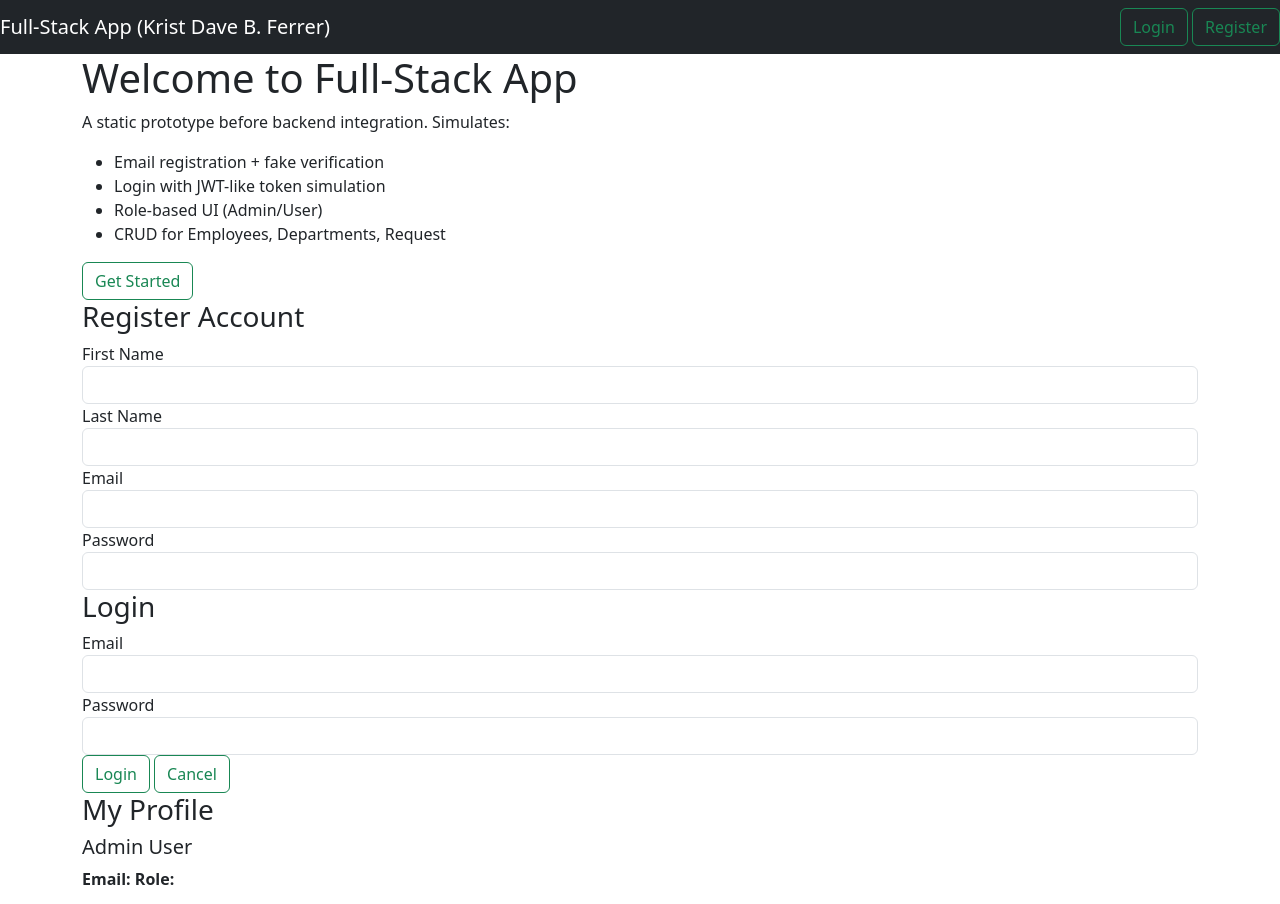
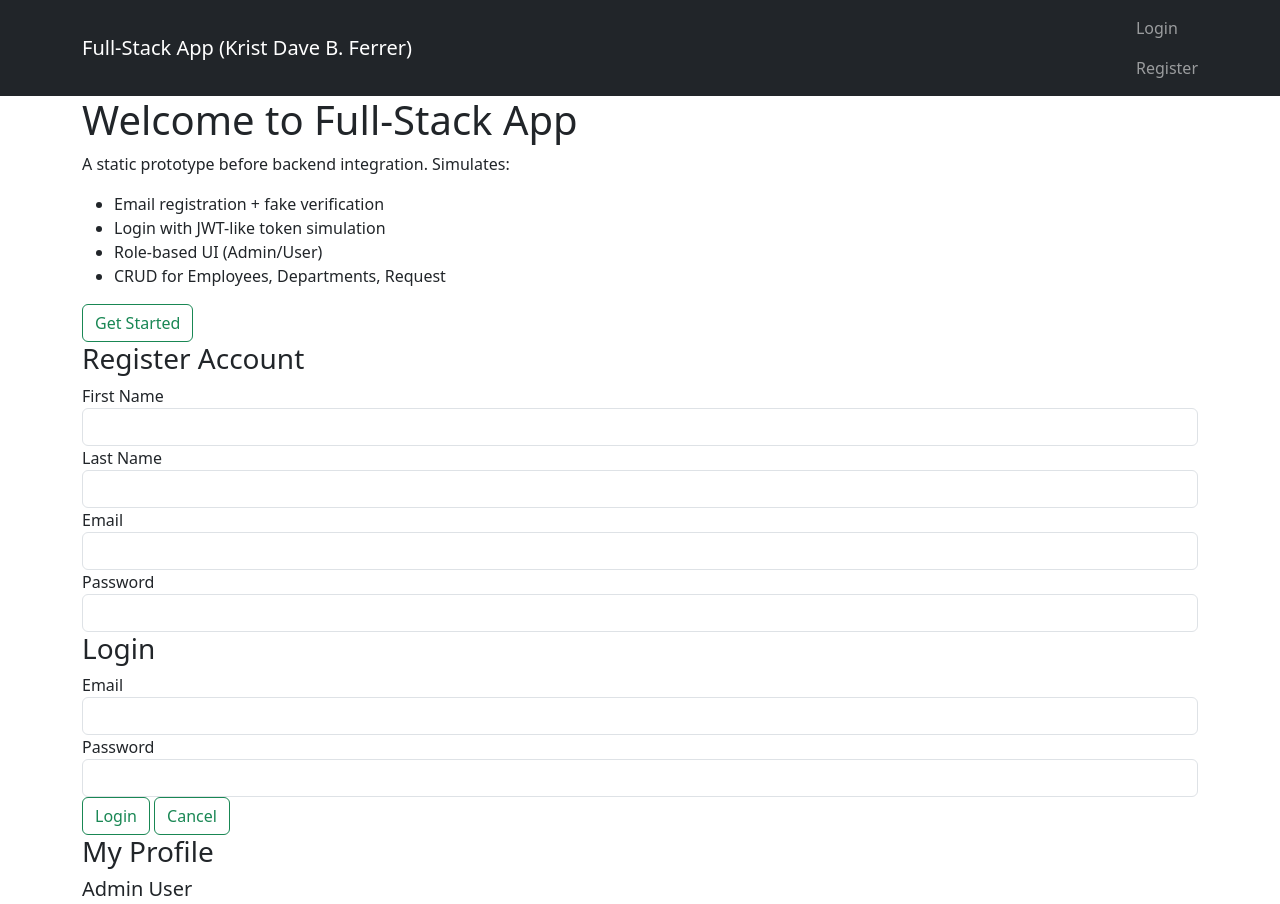
Before and after one commit to natsukidxd/fullstack-prototype-ferrer, a website: page index.html in a window 1280 px wide. Shown: the top 904 px of the page. Drawn offline with nearby package versions, Linux system fonts and the light colour scheme.

Commit message:
fix: aligned login and register and added title

```diff
--- a/index.html
+++ b/index.html
@@ -1,21 +1,26 @@
 <!DOCTYPE html>
 <html>
+
 <head>
     <meta charset="utf-8">
     <meta http-equiv="X-UA-Compatible" content="IE=edge">
-        <title></title>
+    <title>Full-Stack App (Student Build)</title>
     <meta name="description" content="">
     <meta name="viewport" content="width=device-width, initial-scale=1">
     <link rel="stylesheet" href="/style.css">
-        <link href="https://cdn.jsdelivr.net/npm/bootstrap@5.3.8/dist/css/bootstrap.min.css" rel="stylesheet" integrity="sha384-sRIl4kxILFvY47J16cr9ZwB07vP4J8+LH7qKQnuqkuIAvNWLzeN8tE5YBujZqJLB" crossorigin="anonymous">
+    <link href="https://cdn.jsdelivr.net/npm/bootstrap@5.3.8/dist/css/bootstrap.min.css" rel="stylesheet"
+        integrity="sha384-sRIl4kxILFvY47J16cr9ZwB07vP4J8+LH7qKQnuqkuIAvNWLzeN8tE5YBujZqJLB" crossorigin="anonymous">
 </head>
+
 <body>
     <nav class="navbar navbar-dark bg-dark">
+        <div class="container">
             <span class="navbar-brand mb-0 h1">Full-Stack App (Krist Dave B. Ferrer)</span>
-            <form class="form-inline">
-                <button class="btn btn-outline-success" type="button">Login</button>
-                <button class="btn btn-outline-success" type="button">Register</button>
-            </form>
+            <ul class="navbar-nav ms-auto">
+                <li class="nav-item role-logged-out"><a class="nav-link" href="#">Login</a></li>
+                <li class="nav-item role-logged-out"><a class="nav-link" href="#">Register</a></li>
+            </ul>
+        </div>
     </nav>
     <main>
         <section>
@@ -92,7 +97,10 @@
             </div>
         </section>
     </profile>
-        <script src="https://cdn.jsdelivr.net/npm/bootstrap@5.3.8/dist/js/bootstrap.bundle.min.js" integrity="sha384-FKyoEForCGlyvwx9Hj09JcYn3nv7wiPVlz7YYwJrWVcXK/BmnVDxM+D2scQbITxI" crossorigin="anonymous"></script>
+    <script src="https://cdn.jsdelivr.net/npm/bootstrap@5.3.8/dist/js/bootstrap.bundle.min.js"
+        integrity="sha384-FKyoEForCGlyvwx9Hj09JcYn3nv7wiPVlz7YYwJrWVcXK/BmnVDxM+D2scQbITxI"
+        crossorigin="anonymous"></script>
     <script src="/script.js" async defer></script>
 </body>
+
 </html>
```
Lines whose indentation alone changed are shown as unchanged.
